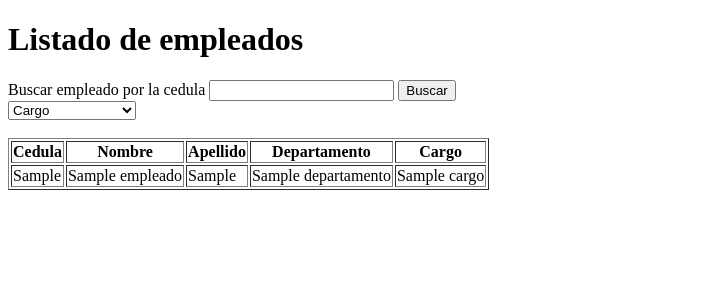
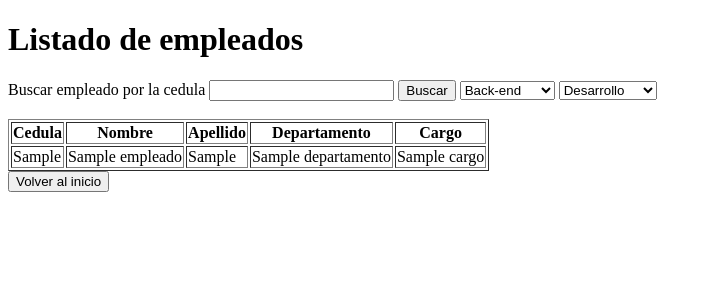
Before and after one commit to d4niel-olaya/CRUD-nomina, a PHP site: page /empleados.php in a window 1280 px wide. Shown: the top 300 px of the page, without its empty margins (0-712 px from the left). Run offline with PHP 8.4, Linux system fonts and the light colour scheme; tables that the repository leaves empty hold one stand-in row (values such as "Sample post").

Commit message:
Filtros cargos y dep

```diff
--- a/empleados.php
+++ b/empleados.php
@@ -4,8 +4,8 @@
     include('conexion.php');
     // consulta que quiero mostrar en la página
     $mostrar = "SELECT empleados.cedula, empleados.nombre, empleados.apellido, departamentos.nombre as 'Departamento',
-     cargos.nombre as 'Cargo' FROM empleados INNER JOIN departamentos INNER JOIN cargos ON empleados.id_departamento = departamentos.id AND empleados.id_cargo = cargos.id;
-";
+     cargos.nombre as 'Cargo' FROM empleados INNER JOIN departamentos INNER JOIN cargos ON empleados.id_departamento = departamentos.id AND empleados.id_cargo = cargos.id
+    ORDER BY empleados.cedula;";
 
 ?>
 
@@ -25,24 +25,47 @@
             <label for="busquedaEmp">Buscar empleado por la cedula</label>
             <input type="search" id="busquedaEmp" name="buscarEmp">
             <button>Buscar</button>
+            <select name="cargos" id="Cargos">
+                <optgroup label="Cargos">
+                    <option value="Back-end">Back-end</option>
+                    <option value="Front-end">Front-end</option>
+                </optgroup>
+            </select>
+            <select name="departamentos" id="departamentos">
+                <optgroup label="Departamentos">
+                    <option value="Desarrollo">Desarrollo</option>
+                </optgroup>
+            </select>
         </form>
-        <select name="opciones" id="opciones">
-            <optgroup label="Fitros">
-
-                <option value="cargo">Cargo</option>
-                <option value="departamentos">Departamentos</option>
-            </optgroup>
-        </select>
         <?php
+        // Verificando la variable de busqueda existe
             if(isset($_GET['busqueda'])){
+                // guardando el estado de la busqueda
                 $estado_cedula = $_GET['busqueda'];
+                // Si la cedula se encuentra
                 if($estado_cedula == 'encontrada'){
+                    // Se guarda la cedula
                     $cedula = $_GET['cedula'];
+                    // Se le avisa al usuario que se encontró
                     echo '<h2>Cedula encontrada</h2>';
-                    $mostrar = $mostrar = "SELECT empleados.cedula, empleados.nombre, empleados.apellido, departamentos.nombre as 'Departamento',
+                    // Se modifica la consulta general
+                    $mostrar =  "SELECT empleados.cedula, empleados.nombre, empleados.apellido, departamentos.nombre as 'Departamento',
                     cargos.nombre as 'Cargo' FROM empleados INNER JOIN departamentos INNER JOIN cargos ON empleados.id_departamento = departamentos.id AND empleados.id_cargo = cargos.id
                     WHERE cedula = '$cedula';";
+
                 }
+                // Si la cedula está vacia y  si se seleccioná algún filtro
+                else if(empty($_GET['cedula']) && !empty($_GET['cargo']) && !empty($_GET['dep'])){
+                    // Se guarda el cargo
+                    $cargo = $_GET['cargo'];
+                    // Se guarda el departamento
+                    $dep = $_GET['dep'];
+                    // Se incorpora el cargo y el departamento en la consulta
+                    $mostrar = "SELECT empleados.cedula, empleados.nombre, empleados.apellido, departamentos.nombre as 'Departamento',
+                        cargos.nombre as 'Cargo' FROM empleados INNER JOIN departamentos INNER JOIN cargos ON empleados.id_departamento = departamentos.id AND empleados.id_cargo = cargos.id
+                    WHERE cargos.nombre = '$cargo' AND departamentos.nombre = '$dep' ORDER BY cargos.nombre and departamentos.nombre;";
+                }
+
                 else{
                     echo '<h2>Cedula no encontrada</h2>';
                 }
@@ -72,5 +95,12 @@
         </tr>
         <?php } mysqli_free_result($tabla); ?>
     </table>
+    <button onclick="volver()">Volver al inicio</button>
+    <script>
+        function volver(){
+            // Función para volver al index.php
+            window.location = '/proyecto_nomina';
+        }
+    </script>
     <div>
 </body>
--- a/index.php
+++ b/index.php
@@ -39,6 +39,7 @@
             <select name="cargos" id="cargos">
                 <optgroup label="Cargos">
                     <option value="1">Back-end</option>
+                    <option value="2">Front-end</option>
                 </optgroup>
             </select>
             <br>
@@ -58,10 +59,10 @@
             </select>
             <br>
             <label for="">Salario básico</label>
-            <input type="text" name="salario_basic" min="100000">
+            <input type="text" name="salario_basic" min="100000" required>
             <br>
             <label for="">Dias laborados</label>
-            <input type="number" name="dias_lab" min="0" max="30">
+            <input type="number" name="dias_lab" min="0" max="30" required>
             <br>
             <table id="horas_extras">
                 <tr>
```
Also changed, not shown: consultaempleados.php (+18 -2 lines).
